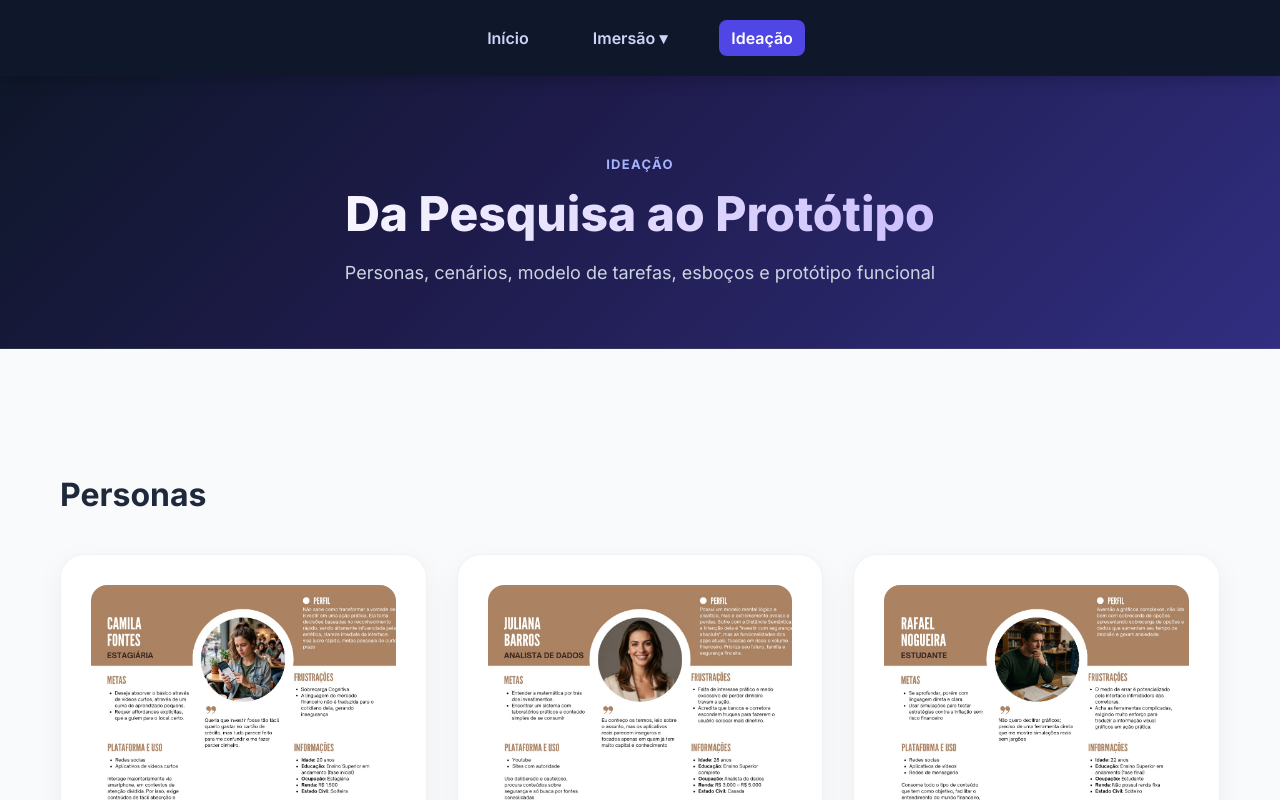
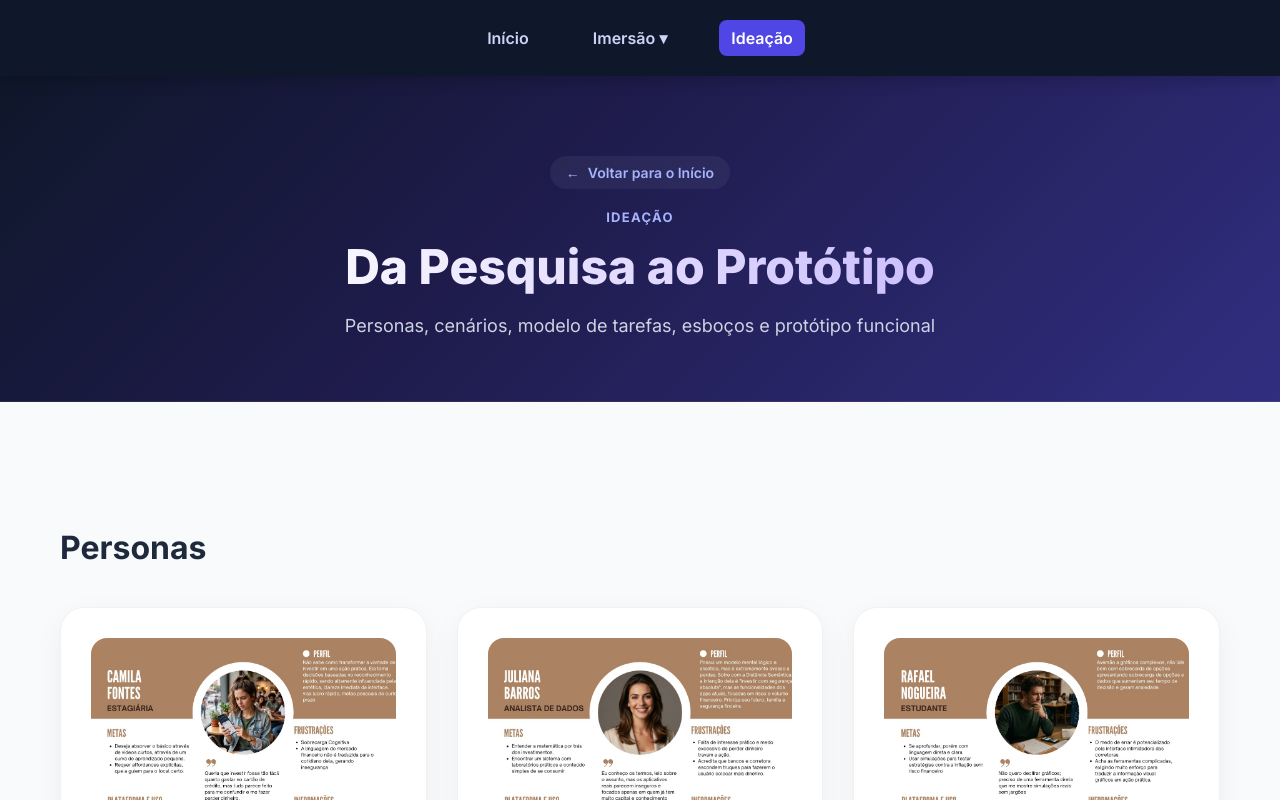
Before and after one commit to LucasArrais/howmightwe-ihm, a React (Create React App) app: page /ideacao in a window 1280 px wide. Shown: the top 800 px of the page. Built offline with nearby package versions, Linux system fonts and the light colour scheme.

Commit message:
fix(ux): remove false affordances (hovers on non-clickable elements)

```diff
--- a/src/components/PageBanner.js
+++ b/src/components/PageBanner.js
@@ -1,7 +1,37 @@
+import { Link } from "react-router-dom";
+
 function PageBanner({ eyebrow, title, description }) {
   return (
     <div className="page-banner">
       <div className="page-banner-inner">
+        <div style={{ marginBottom: "20px", display: "flex", justifyContent: "center" }}>
+          <Link
+            to="/"
+            style={{
+              display: "inline-flex",
+              alignItems: "center",
+              gap: "8px",
+              color: "#a5b4fc",
+              textDecoration: "none",
+              fontSize: "14px",
+              fontWeight: "600",
+              padding: "8px 16px",
+              backgroundColor: "rgba(255,255,255,0.05)",
+              borderRadius: "100px",
+              transition: "all 0.2s"
+            }}
+            onMouseEnter={(e) => {
+              e.currentTarget.style.backgroundColor = "rgba(255,255,255,0.1)";
+              e.currentTarget.style.color = "white";
+            }}
+            onMouseLeave={(e) => {
+              e.currentTarget.style.backgroundColor = "rgba(255,255,255,0.05)";
+              e.currentTarget.style.color = "#a5b4fc";
+            }}
+          >
+            <span>←</span> Voltar para o Início
+          </Link>
+        </div>
         {eyebrow && <div className="page-banner-eyebrow">{eyebrow}</div>}
         <h1 className="page-banner-title">{title}</h1>
         {description && <p className="page-banner-desc">{description}</p>}
--- a/src/sections/ModeloTarefas.js
+++ b/src/sections/ModeloTarefas.js
@@ -133,7 +133,7 @@ function ModeloTarefas() {
                 </button>
               </div>
 
-              <div style={{ border: "1px solid #e2e8f0", borderRadius: "16px", width: "100%", overflow: "hidden", backgroundColor: "#f8fafc", cursor: "grab", boxShadow: "inset 0 2px 10px rgba(0,0,0,0.02)" }}>
+              <div className="zoom-container">
                 <TransformComponent wrapperStyle={{ width: "100%", height: "600px" }}>
                   <div style={{ width: "100%", minWidth: "800px", padding: "40px" }}>
                     <Mermaid chart={htaChart} />
--- a/src/sections/Personas.js
+++ b/src/sections/Personas.js
@@ -92,8 +92,10 @@ function Personas() {
             position: "fixed", top: 0, left: 0, width: "100vw", height: "100vh",
             backgroundColor: "rgba(15, 23, 42, 0.8)", backdropFilter: "blur(8px)",
             display: "flex", justifyContent: "center", alignItems: "center",
-            zIndex: 9999, padding: "20px", boxSizing: "border-box"
+            zIndex: 9999, padding: "20px", boxSizing: "border-box",
+            cursor: "pointer"
           }}
+          title="Clique fora para fechar"
         >
           <div
             onClick={(e) => e.stopPropagation()}
@@ -101,7 +103,8 @@ function Personas() {
               backgroundColor: "white", padding: "40px", borderRadius: "24px",
               maxWidth: "800px", width: "100%", maxHeight: "90vh", overflowY: "auto",
               position: "relative", display: "flex", flexDirection: "column",
-              alignItems: "center", boxShadow: "0 25px 50px -12px rgba(0, 0, 0, 0.5)"
+              alignItems: "center", boxShadow: "0 25px 50px -12px rgba(0, 0, 0, 0.5)",
+              cursor: "default"
             }}
           >
             <button
--- a/src/styles/global.css
+++ b/src/styles/global.css
@@ -100,12 +100,6 @@ body {
   font-size: 14px;
   font-weight: 500;
   color: rgba(226,232,240,0.95);
-  transition: background 0.2s, transform 0.2s;
-}
-
-.hero-tags span:hover {
-  background: rgba(255,255,255,0.18);
-  transform: translateY(-2px);
 }
 
 .hero-cta-group {
@@ -229,12 +223,6 @@ body {
   flex-direction: column;
   gap: 16px;
   border: 1px solid rgba(0,0,0,0.06);
-  transition: transform 0.25s, box-shadow 0.25s;
-}
-
-.overview-card:hover {
-  transform: translateY(-8px);
-  box-shadow: 0 20px 48px rgba(0,0,0,0.1);
 }
 
 .overview-card-emoji {
@@ -331,12 +319,6 @@ body {
   display: flex;
   flex-direction: column;
   gap: 16px;
-  transition: background 0.25s, transform 0.25s;
-}
-
-.solucao-card:hover {
-  background: rgba(255,255,255,0.09);
-  transform: translateY(-6px);
 }
 
 .solucao-icon {
@@ -544,13 +526,7 @@ h3 {
   border-radius: 6px;
   transform: rotate(-2deg);
   box-shadow: 0 4px 6px rgba(0,0,0,0.1);
-  transition: all 0.25s ease;
   /* Removi o cursor: pointer pois os post-its não são interativos (apenas textuais) */
-}
-
-.postit:hover {
-  transform: scale(1.1) rotate(0deg);
-  z-index: 10;
 }
 
 .pin {
@@ -814,11 +790,6 @@ h3 {
   padding: 40px 32px;
   border-radius: 20px;
   border: 1px solid;
-  transition: transform 0.3s;
-}
-
-.insight-card:hover {
-  transform: translateY(-5px);
 }
 
 .insight-icon {
@@ -967,3 +938,16 @@ h3 {
     text-align: center;
   }
 }
+.zoom-container {
+  border: 1px solid #e2e8f0;
+  border-radius: 16px;
+  width: 100%;
+  overflow: hidden;
+  background-color: #f8fafc;
+  cursor: grab;
+  box-shadow: inset 0 2px 10px rgba(0,0,0,0.02);
+}
+
+.zoom-container:active {
+  cursor: grabbing;
+}
```
